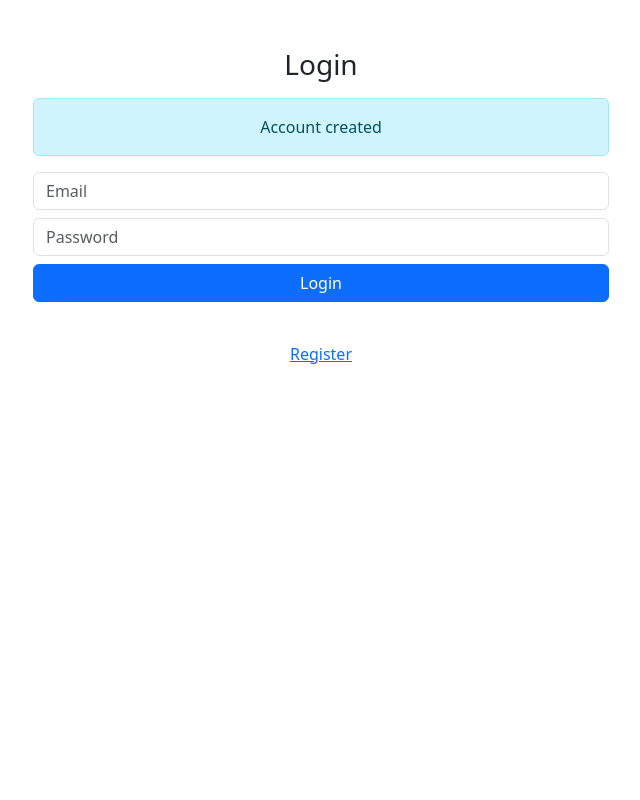
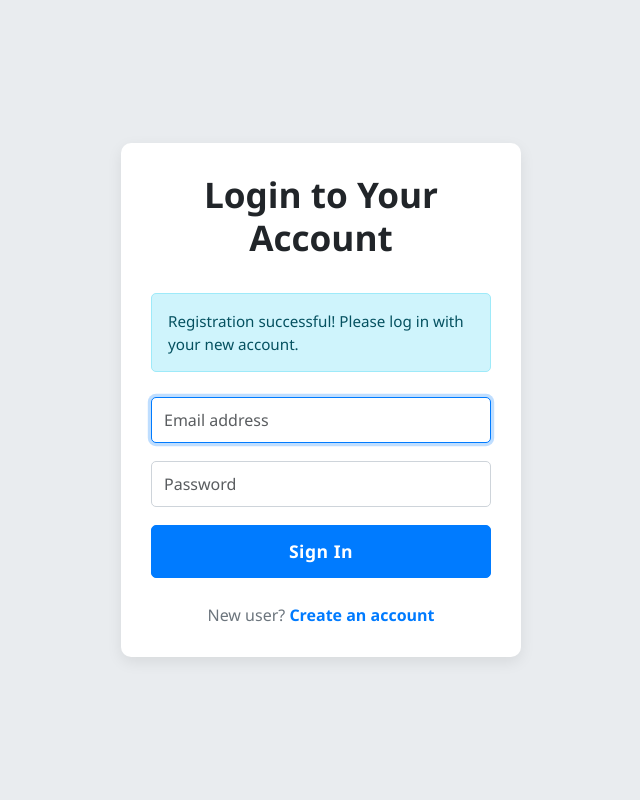
Before and after one commit to Ay40/PHP-project, a PHP site: the page made by index.php in a window 1280 px wide. Shown: the whole page, without its empty margins (319-959 px from the left). Run offline with PHP 8.4, Linux system fonts and the light colour scheme; the visitor is signed in with stand-in values (Sample User, id 1).

Commit message:
Change login design

```diff
--- a/index.php
+++ b/index.php
@@ -3,38 +3,108 @@
 <head>
     <meta charset="UTF-8">
     <meta name="viewport" content="width=device-width, initial-scale=1.0">
-    <title>Index</title>
+    <title>Login</title>
     <link rel="stylesheet" href="css/bootstrap.min.css">
+    <style>
+        body {
+            background-color: #e9ecef; /* Slightly darker light background */
+            display: flex;
+            justify-content: center;
+            align-items: center;
+            min-height: 100vh;
+            font-family: 'Segoe UI', Roboto, 'Helvetica Neue', Arial, sans-serif; /* A more modern font stack */
+        }
+        .login-container {
+            max-width: 400px; /* Slimmer container */
+            width: 100%;
+            padding: 30px;
+            background-color: #ffffff;
+            border-radius: 10px;
+            box-shadow: 0 5px 15px rgba(0, 0, 0, 0.08); /* Lighter shadow */
+            text-align: center;
+        }
+        .login-container h1 {
+            font-size: 2.2rem;
+            margin-bottom: 35px;
+            color: #212529;
+            font-weight: 700;
+        }
+        .form-control {
+            border-radius: 5px;
+            padding: 10px 12px;
+            margin-bottom: 18px; /* More space between inputs */
+            font-size: 1rem;
+            border: 1px solid #ced4da;
+        }
+        .form-control:focus {
+            border-color: #007bff;
+            box-shadow: 0 0 0 0.2rem rgba(0, 123, 255, 0.25);
+        }
+        .btn-primary {
+            border-radius: 5px;
+            padding: 12px 0;
+            font-size: 1.1rem;
+            font-weight: 600;
+            letter-spacing: 0.5px;
+            background-color: #007bff;
+            border-color: #007bff;
+        }
+        .btn-primary:hover {
+            background-color: #0056b3;
+            border-color: #0056b3;
+        }
+        .alert {
+            margin-bottom: 25px; /* More space below alerts */
+            text-align: left;
+            font-size: 0.95rem;
+            border-radius: 5px;
+        }
+        .register-link {
+            display: block;
+            margin-top: 25px;
+            font-size: 1rem;
+            color: #6c757d; /* Muted link color */
+        }
+        .register-link a {
+            color: #007bff;
+            text-decoration: none;
+            font-weight: 600;
+        }
+        .register-link a:hover {
+            text-decoration: underline;
+        }
+    </style>
 </head>
-<body class="text-center">
-    <div class="container mt-5" style="max-width: 600px;">
-        <h1 class="h3 mb-3">Login</h1>
+<body>
+    <div class="login-container">
+        <h1>Login to Your Account</h1>
 
         <?php if( isset($_GET['incorrect'])) :?>
-            <div class="alert alert-warning">
-                Incorrect Email or Password
+            <div class="alert alert-warning" role="alert">
+                Incorrect email or password. Please double-check your credentials.
             </div>
         <?php endif ?>
 
         <?php if( isset($_GET['suspended'])) :?>
-            <div class="alert alert-danger">
-                Account Suspended
+            <div class="alert alert-danger" role="alert">
+                Access denied: Your account has been suspended.
             </div>
         <?php endif ?>
 
         <?php if( isset($_GET['register'])) :?>
-            <div class="alert alert-info">
-                Account created
+            <div class="alert alert-info" role="alert">
+                Registration successful! Please log in with your new account.
             </div>
         <?php endif ?>
 
-        <form action="_actions/login.php" method="post" class="mb-3">
-            <input type="email" name="email" class="form-control mb-2" placeholder="Email" required>
-            <input type="password" name="password" class="form-control mb-2" placeholder="Password" required>
-            <button class="w-100 btn btn-primary">Login</button>
+        <form action="_actions/login.php" method="post">
+            <input type="email" name="email" class="form-control" placeholder="Email address" required autofocus>
+            <input type="password" name="password" class="form-control" placeholder="Password" required>
+            <button class="w-100 btn btn-primary">Sign In</button>
         </form>
-        <br>
-        <a href="register.php">Register</a>
+        <div class="register-link">
+            New user? <a href="register.php">Create an account</a>
+        </div>
     </div>
 </body>
 </html>
```
